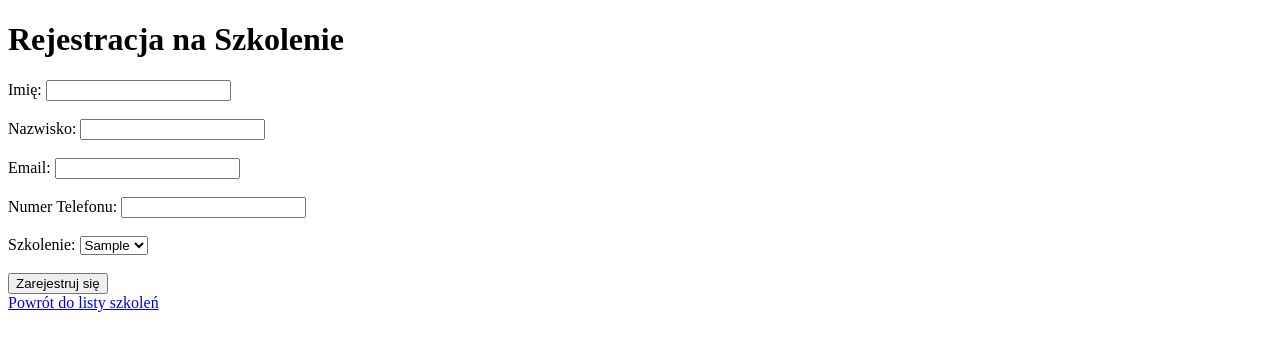
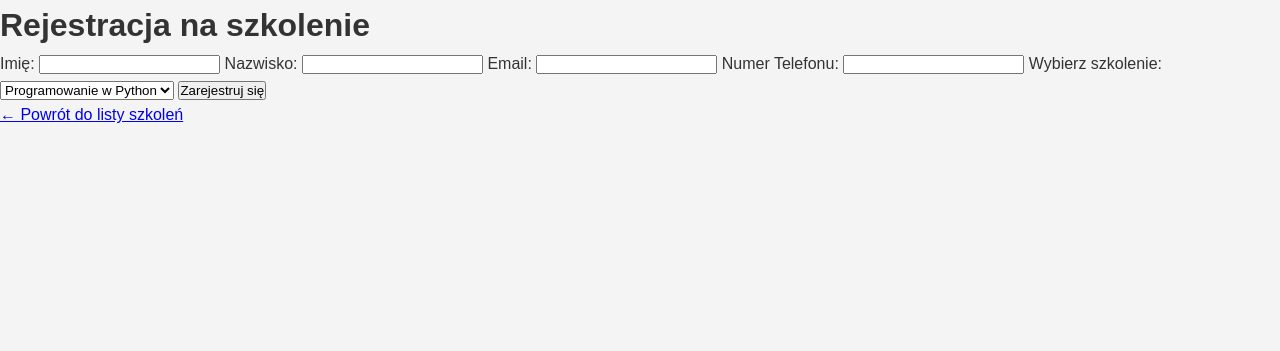
Before and after one commit to milekv/firma-szkoleniowa, a Flask app: page /rejestracja in a window 1280 px wide. Shown: the top 351 px of the page. Run offline with Flask 3, Linux system fonts and the light colour scheme; tables that the repository leaves empty hold one stand-in row (Sample ...).

Commit message:
Update rejestracja.html

```diff
--- a/src/web/templates/rejestracja.html
+++ b/src/web/templates/rejestracja.html
@@ -1,29 +1,42 @@
 <!DOCTYPE html>
-<html lang="en">
+<html lang="pl">
 <head>
     <meta charset="UTF-8">
     <meta name="viewport" content="width=device-width, initial-scale=1.0">
     <title>Rejestracja na Szkolenie</title>
+    <link rel="stylesheet" href="style.css">
 </head>
 <body>
-    <h1>Rejestracja na Szkolenie</h1>
-    <form method="post">
-        <label for="imię">Imię:</label>
-        <input type="text" id="imię" name="imię" required><br><br>
-        <label for="nazwisko">Nazwisko:</label>
-        <input type="text" id="nazwisko" name="nazwisko" required><br><br>
-        <label for="email">Email:</label>
-        <input type="email" id="email" name="email" required><br><br>
-        <label for="numer_telefonu">Numer Telefonu:</label>
-        <input type="text" id="numer_telefonu" name="numer_telefonu" required><br><br>
-        <label for="id_szkolenie">Szkolenie:</label>
-        <select id="id_szkolenie" name="id_szkolenie" required>
-            {% for szkolenie in szkolenia %}
-                <option value="{{ szkolenie.id }}">{{ szkolenie.tytuł_szkolenia }}</option>
-            {% endfor %}
-        </select><br><br>
-        <button type="submit">Zarejestruj się</button>
-    </form>
-    <a href="{{ url_for('index') }}">Powrót do listy szkoleń</a>
+
+    <div class="container">
+        <h1 class="title">Rejestracja na szkolenie</h1>
+        <form id="registration-form">
+            <label for="imie">Imię:</label>
+            <input type="text" id="imie" name="imie" required>
+
+            <label for="nazwisko">Nazwisko:</label>
+            <input type="text" id="nazwisko" name="nazwisko" required>
+
+            <label for="email">Email:</label>
+            <input type="email" id="email" name="email" required>
+
+            <label for="numer_telefonu">Numer Telefonu:</label>
+            <input type="tel" id="numer_telefonu" name="numer_telefonu" required>
+
+            <label for="szkolenie">Wybierz szkolenie:</label>
+            <select id="szkolenie" name="szkolenie" required>
+                <option value="python">Programowanie w Python</option>
+                <option value="ux">UX/UI Design</option>
+                <option value="marketing">Marketing Cyfrowy</option>
+            </select>
+
+            <button type="submit" class="btn">Zarejestruj się</button>
+        </form>
+
+        <p class="back-link"><a href="index.html">← Powrót do listy szkoleń</a></p>
+    </div>
+
+    <script src="script.js"></script>
+
 </body>
 </html>
```
